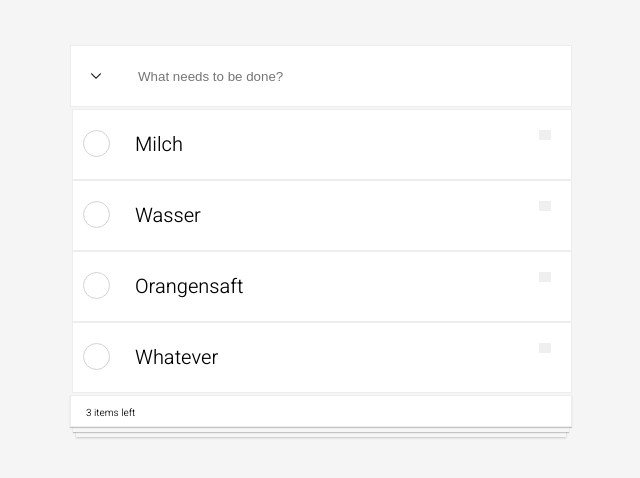
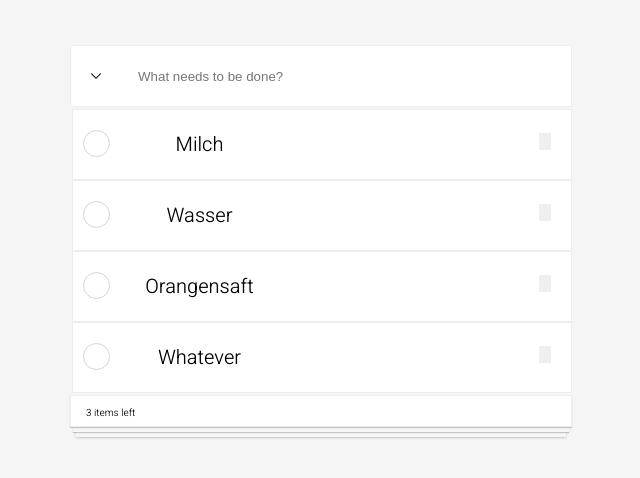
Before and after one commit to killer-r2d2/dev1920todo, a plain HTML site: page index.html in a window 1280 px wide. Shown: the part 236-714 px from the top of the page, without its empty margins (338-978 px from the left). Drawn offline with Linux system fonts and the light colour scheme.

Commit message:
button html angepasst

```diff
--- a/_main.scss
+++ b/_main.scss
@@ -42,12 +42,12 @@
 
 .list__listitem {
     display: flex;
-    justify-content: center;
+    justify-content: space-between;
     border: $listborder;
     background-color: $listitembackgroundcolor;
 }
 .list__product {
-    margin-left: 25px;
+    margin-right: 250px;
 }
 .list__button {
     height: 35px;
@@ -80,7 +80,7 @@
     margin-left: 15px;
 }
 
-
+/* checkbox */
 
 .list__checkbox {
     display: block;
@@ -105,3 +105,11 @@
     color: green;
     margin-left: 5px;
 }
+
+/* button */
+
+
+   .list__btn {
+    margin-right: 20px;
+    margin-top: 15px;
+}
--- a/index.html
+++ b/index.html
@@ -38,8 +38,10 @@
                 <div class="list__hack"></div>
             </label>
             <p class="list__product">Milch</p>
-            <label for="redcross"></label>
-            <input type="button" name="redcross" id="redcross">
+            <label class="list__btn">
+                <input type="button">
+                <div class="cross"></div>
+            </label>
         </li>
 
         <li class="list__listitem">
@@ -48,8 +50,10 @@
                 <div class="list__hack"></div>
             </label>
             <p class="list__product">Wasser</p>
-            <label for="redcross"></label>
-            <input type="button" name="redcross" id="redcross">
+            <label class="list__btn">
+                <input type="button">
+                <div class="cross"></div>
+            </label>
         </li>
 
         <li class="list__listitem">
@@ -58,8 +62,10 @@
                 <div class="list__hack"></div>
             </label>
             <p class="list__product">Orangensaft</p>
-            <label for="redcross"></label>
-            <input type="button" name="redcross" id="redcross">
+            <label class="list__btn">
+                <input type="button">
+                <div class="cross"></div>
+            </label>
         </li>
 
         <li class="list__listitem">
@@ -68,8 +74,10 @@
                 <div class="list__hack"></div>
             </label>
             <p class="list__product">Whatever</p>
-            <label for="redcross"></label>
-            <input type="button" name="redcross" id="redcross">
+            <label class="list__btn">
+                <input type="button">
+                <div class="list__cross"></div>
+            </label>
         </li>
 
     </ul>
```
Also changed, not shown: todoproject.css, todoproject.scss (line endings or trailing spaces).
